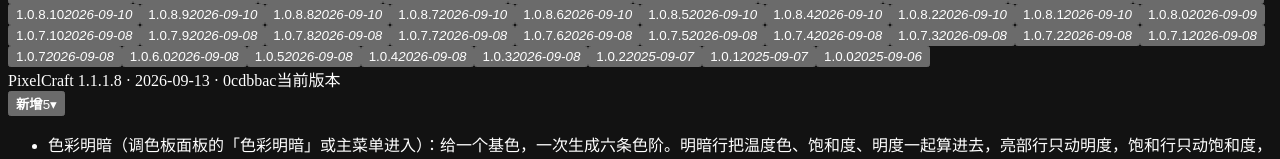
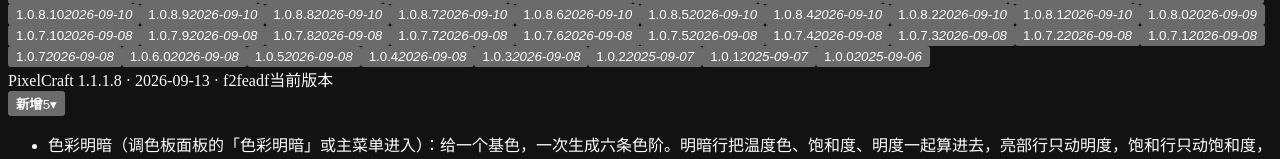
Before and after one commit to DeerLuuu/PixelCreate, a React app: page / in a window 1280 px wide. Shown: the part 275-434 px from the top of the page. Built offline with nearby package versions, Linux system fonts and the light colour scheme; the HTML template or start-up script is replaced by a standard one.

Commit message:
chore(release): BUILD_TAG 跟到最终构建（f2feadf）

```diff
--- a/src/ui/changelog.tsx
+++ b/src/ui/changelog.tsx
@@ -12,7 +12,7 @@
 export const APP_VERSION = "1.1.1.8";
 /** build stamp shown next to the version (support/debug: identifies the exact
  *  package a user is running when the version number itself does not change) */
-export const BUILD_TAG = "0cdbbac";
+export const BUILD_TAG = "f2feadf";
 
 export type ClgKind = "add" | "imp" | "fix";
 export interface ClgItem { kind: ClgKind; zh: string; en: string }
```
